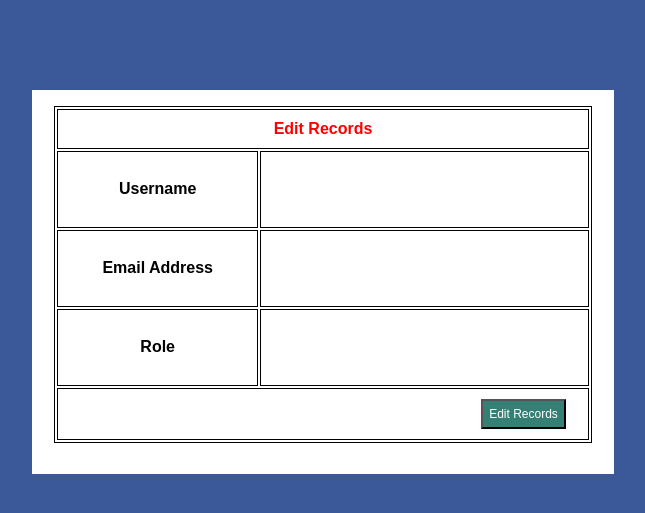
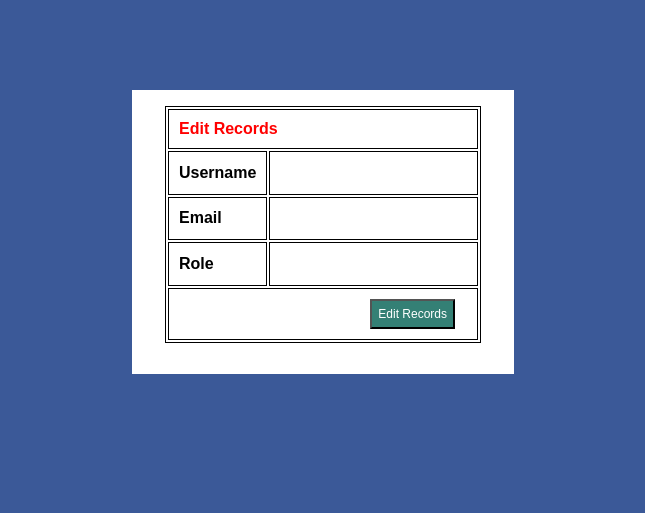
Before and after one commit to Jonlle/CodeIgniter, a CodeIgniter app: page /CodeIgniter/users/update in a window 1280 px wide. Shown: the top 513 px of the page, without its empty margins (317-962 px from the left). Run offline with CodeIgniter, Linux system fonts and the light colour scheme.

Commit message:
modificados vista edit

```diff
--- a/application/views/users/edit.php
+++ b/application/views/users/edit.php
@@ -1,18 +1,12 @@
-<div class = "lista">
+<div class="lista">
     <form action="<?= base_url("users/update"); ?>" method="post">
     <input type="hidden" name="id" value="<?= $id; ?>" />
-		<table border="1">
+		<table class="edit">
 			<tr>
-				<td colspan="2">
-					<b>
-						<font color='Red'>Edit Records </font>
-					</b>
-				</td>
+				<th colspan="2" class="red">Edit Records</th>
 			</tr>
 			<tr>
-				<td width="179">
-					<b>Username</b>
-				</td>
+				<th>Username</th>
 				<td>
 					<label>
 						<input type="text" name="username" value="<?= $username; ?>" />
@@ -21,9 +15,7 @@
 			</tr>
 
 			<tr>
-				<td width="179">
-					<b>Email Address</b>
-				</td>
+				<th>Email</th>
 				<td>
 					<label>
 						<input type="text" name="email_address" value="<?= $email_address; ?>" />
@@ -32,9 +24,7 @@
 			</tr>
 
 			<tr>
-				<td width="179">
-					<b>Role</b>
-				</td>
+				<th>Role</th>
 				<td>
 					<label>
 						<input type="text" name="role" value="<?= $role; ?>" />
@@ -42,12 +32,12 @@
 				</td>
 			</tr>
 
-			<tr align="Right">
-				<td colspan="2">
+			<tr>
+				<th class="btn" colspan="2">
 					<label>
 						<input type="submit" name="submit" value="Edit Records">
 					</label>
-				</td>
+				</th>
 			</tr>
 		</table>
 	</form>
--- a/css/style.css
+++ b/css/style.css
@@ -12,8 +12,8 @@ body {
 }
 
 .lista {
-	max-width: 550px;
-	background: white;
+	max-width: 350px;
+	background:  white;
 	text-align: center;
 	margin: 90px auto;
 	padding: 1em;
@@ -67,10 +67,32 @@ table {
 	margin: auto;
 }
 
+.edit {
+	width: 300px;
+}
+
+.red {
+	color: red;
+}
+
+.btn {
+	text-align: right;
+}
+
 table, th, td {
 	border: 1px solid black;
 }
 
 td, th {
 	padding: 10px;
+	text-align: left;
 }
+
+.edit td {
+	padding: 0px;
+}
+
+.edit input[type=text] {
+	margin: 0;
+	width: 180px;
+}
```
Also changed, not shown: 1 other file.
